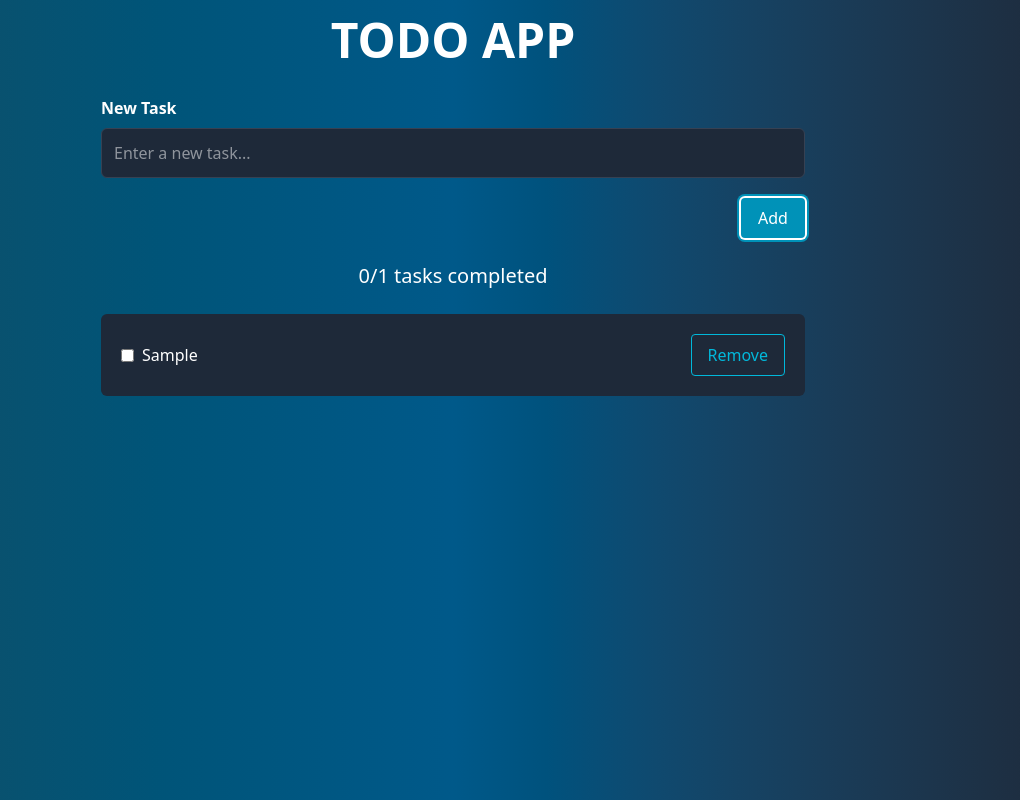
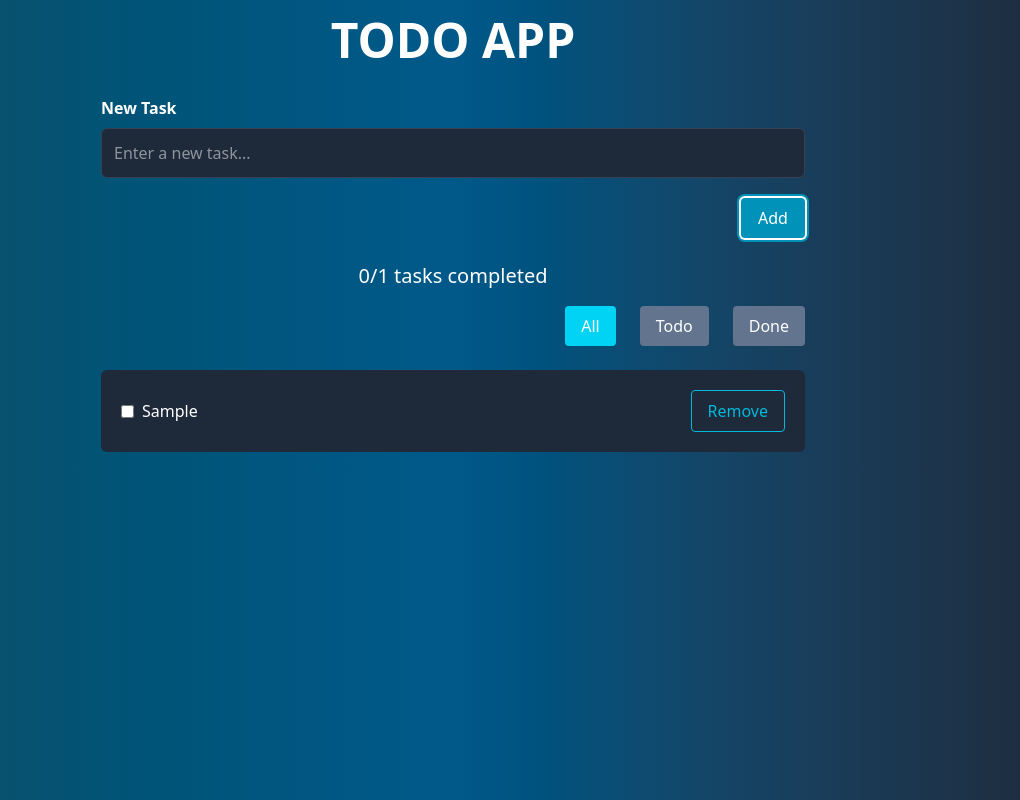
Before and after one commit to MmmarRTha/vue_todo_app, a Vue app: page / in a window 1280 px wide. Both pictures are taken after typing "Sample" into the empty fields and a click on the button "Add". Shown: the whole page, without its empty margins (187-1207 px from the left). Built offline with nearby package versions, Linux system fonts and the light colour scheme.

Commit message:
- update: feature/filter_by_type - add filter buttons

```diff
--- a/src/App.vue
+++ b/src/App.vue
@@ -1,15 +1,29 @@
 <script setup lang="ts">
 import { computed, ref } from 'vue';
 import TaskForm from './components/TaskForm.vue';
-import type { Task } from './types';
+import type { TaskFilter, Task } from './types';
 import TaskList from './components/TaskList.vue';
+import FilterButton from './components/FilterButton.vue';
 
 const message = ref("TODO APP");
 const tasks = ref<Task[]>([]);
+const filter = ref<TaskFilter>("all");
 
 const totalDone = computed(() => tasks
     .value
     .reduce((total, task) => task.done ? total + 1 : total, 0));
+
+const filteredTasks = computed(() => {
+    switch (filter.value) {
+        case "all":
+            return tasks.value;
+        case "todo":
+            return tasks.value.filter((task) => !task.done);
+        case "done":
+            return tasks.value.filter((task) => task.done);
+    }
+    return tasks.value;
+});
 
 function addTask(newTask: string) {
     tasks.value.push({
@@ -32,6 +46,10 @@ function removeTask(id: string) {
         tasks.value.splice(index, 1);
     }
 }
+
+function setFilter(value: TaskFilter) {
+    filter.value = value;
+}
 </script>
 
 <template>
@@ -40,8 +58,25 @@ function removeTask(id: string) {
             {{ message }}
         </h1>
         <TaskForm @add-task="addTask" />
-        <h3 class="mt-6 text-xl text-center text-white font-medium" v-if="!tasks.length">Add a task to get started.</h3>
-        <h3 class="mt-6 text-xl text-center text-white font-medium" v-else> {{ totalDone }}/{{ tasks.length }} tasks completed</h3>
-        <TaskList :tasks @toggle-done="toggleDone" @remove-task="removeTask"/>
+        <h3 v-if="!tasks.length" class="mt-6 text-xl text-center text-white font-medium">Add a task to get started.</h3>
+        <h3 v-else class="mt-6 text-xl text-center text-white font-medium"> {{ totalDone }}/{{ tasks.length }} tasks completed</h3>
+        <div v-if="tasks.length" class="flex justify-center sm:justify-end mt-4 gap-6 font-bold">
+            <FilterButton
+                :currentFilter="filter"
+                filter="all"
+                @set-filter="setFilter"
+            />
+            <FilterButton
+                :currentFilter="filter"
+                filter="todo"
+                @set-filter="setFilter"
+            />
+            <FilterButton
+                :currentFilter="filter"
+                filter="done"
+                @set-filter="setFilter"
+            />
+        </div>
+        <TaskList :tasks="filteredTasks" @toggle-done="toggleDone" @remove-task="removeTask" />
     </main>
 </template>
--- /dev/null
+++ b/src/components/FilterButton.vue
@@ -0,0 +1,38 @@
+<script lang="ts" setup>
+import type { TaskFilter } from '../types';
+import { computed } from 'vue';
+
+const props = defineProps<{
+    filter: TaskFilter;
+    currentFilter: TaskFilter;
+}>();
+
+const emits = defineEmits<{
+    setFilter: [filter: TaskFilter];
+}>();
+
+const getButtonClasses = computed(() => {
+    const baseClasses = "px-4 py-2 rounded capitalize transition-colors duration-200 text-white";
+
+    if (props.currentFilter === props.filter) {
+        switch (props.filter) {
+            case "all":
+                return `${baseClasses} bg-cyan-400 font-medium`;
+            case "todo":
+                return `${baseClasses} bg-fuchsia-400`;
+            case "done":
+                return `${baseClasses} bg-teal-500`;
+        }
+    }
+
+    return `${baseClasses} font-normal bg-slate-500`;
+});
+</script>
+
+<template>
+    <button
+        :class="getButtonClasses"
+        @click="emits('setFilter', props.filter)">
+        {{ props.filter }}
+    </button>
+</template>
--- a/src/types.ts
+++ b/src/types.ts
@@ -3,3 +3,5 @@ export interface Task {
     title: string;
     done:boolean;
 }
+
+export type TaskFilter = "all" | "todo" | "done";
```
